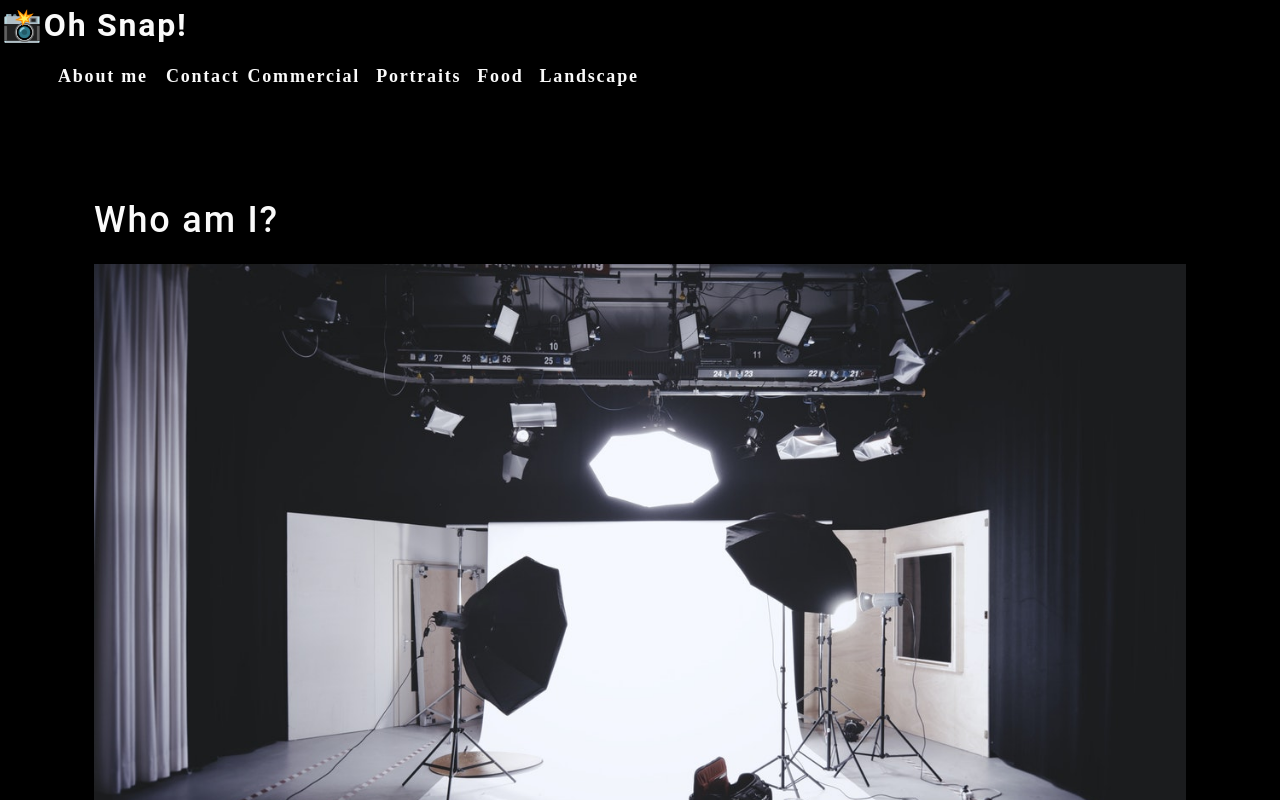
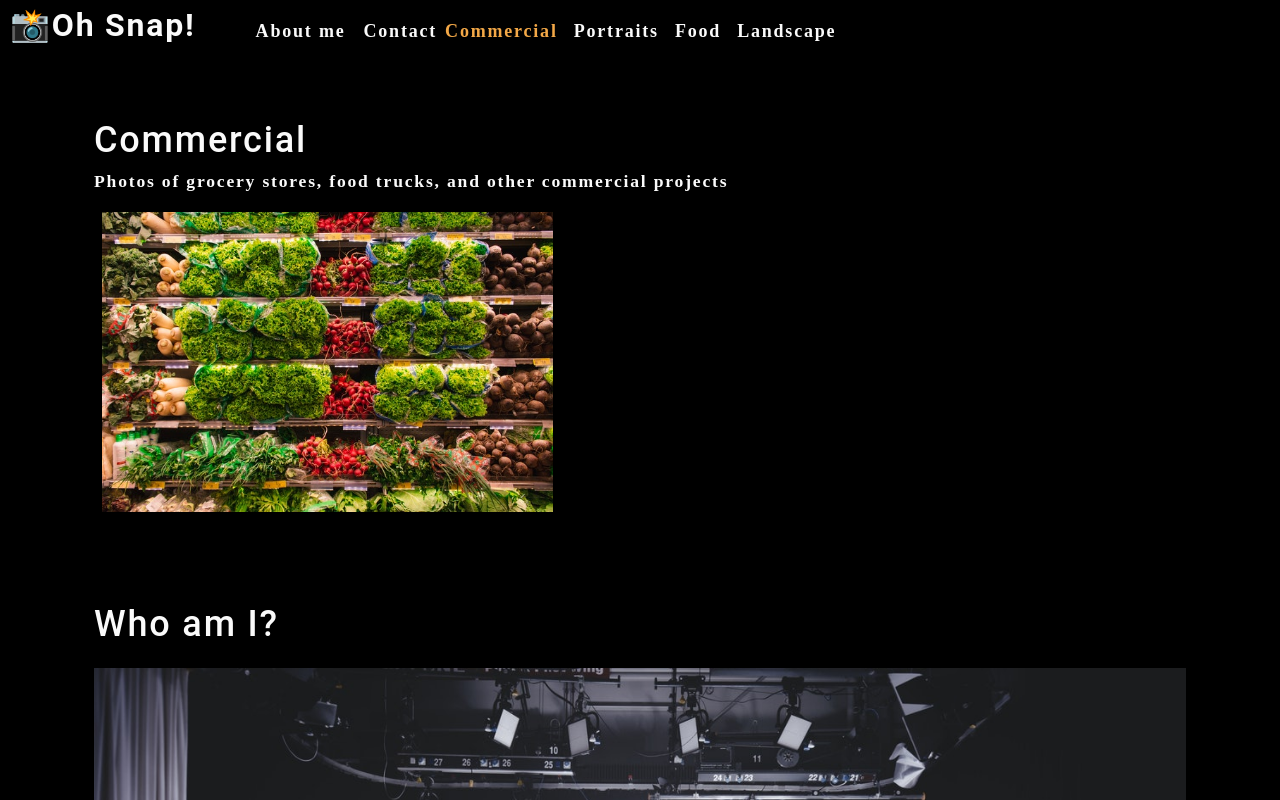
Before and after one commit to Leman102/photo-port, a React (Create React App) app: page / in a window 1280 px wide. Shown: the top 800 px of the page. Built offline with nearby package versions, Linux system fonts and the light colour scheme.

Commit message:
add useEffect and useState hooks

```diff
--- a/src/App.js
+++ b/src/App.js
@@ -1,13 +1,38 @@
-import React from 'react';
+import React, { useState } from 'react';
 import './App.css';
 import About from './components/About';
 import Nav from './components/Nav';
+import Gallery from './components/Gallery';
 
 function App() {
+  const [categories] = useState([
+    {
+        name: "commercial",
+        description: "Photos of grocery stores, food trucks, and other commercial projects",
+    },
+    {
+        name: "portraits",
+        description: "Portraits of people in my life" },
+    {
+        name: "food",
+        description: "Delicious delicacies" },
+    {
+        name: "landscape",
+        description: "Fields, farmhouses, waterfalls, and the beauty of nature",
+    },
+  ]);
+
+  const [currentCategory, setCurrentCategory] = useState(categories[0]);
+
   return (
     <div>
-      <Nav></Nav>
+      <Nav
+        categories={categories}
+        setCurrentCategory={setCurrentCategory}
+        currentCategory={currentCategory}
+      ></Nav>
       <main>
+        <Gallery></Gallery>
         <About></About>
       </main>
     </div>
--- /dev/null
+++ b/src/components/Gallery/index.js
@@ -0,0 +1,25 @@
+import React from 'react';
+import { capitalizeFirstLetter } from '../../utils/helpers';
+import photo from '../../assets/small/commercial/0.jpg'
+
+function Gallery(props) {
+    const currentCategory = {
+        name: "commercial",
+        description: "Photos of grocery stores, food trucks, and other commercial projects",
+    };
+
+    return (
+        <section>
+            <h1>{capitalizeFirstLetter(currentCategory.name)}</h1>
+            <p>{currentCategory.description}</p>
+            <div className='flex-row'>
+                <img
+                    src={photo}
+                    alt="Commercial Example"
+                    className='img-thumbnail mx-1'
+                />
+            </div>
+        </section>
+    );
+}
+export default Gallery;
--- a/src/components/Nav/index.js
+++ b/src/components/Nav/index.js
@@ -1,29 +1,19 @@
-import React from "react";
+import React, { useEffect } from "react";
+import { capitalizeFirstLetter } from "../../utils/helpers"
 
-function Nav() {
-    const categories = [
-        {
-            name: "Commercial",
-            description: "Photos of grocery stores, food trucks, and other commercial projects",
-        },
-        {
-            name: "Portraits",
-            description: "Portraits of people in my life" },
-        {
-            name: "Food",
-            description: "Delicious delicacies" },
-        {
-            name: "Landscape",
-            description: "Fields, farmhouses, waterfalls, and the beauty of nature",
-        },
-    ];
+function Nav(props) {
+    const {
+        categories = [],
+        setCurrentCategory,
+        currentCategory,
+    } = props
 
-    function categorySelected(name){
-        console.log(`${name} clicked`)
-    }
+    useEffect(() => {
+        document.title = capitalizeFirstLetter(currentCategory.name);
+    }, [currentCategory]);
 
     return (
-        <header>
+        <header className="flex-row px-1">
             <h2>
                 <a data-testid="link" href='/'>
                     <span role="img" aria-label="camera">📸</span>Oh Snap!
@@ -40,9 +30,17 @@
                         <span>Contact</span>
                     </li>
                     {categories.map((category) => (
-                        <li className="mx-1" key={category.name}>
-                            <span onClick={() => categorySelected(category.name)} >
-                                {category.name}
+                        <li className={`mx-1 ${
+                            currentCategory.name === category.name && 'navActive'
+                            }`}
+                            key={category.name}
+                        >
+                            <span
+                                onClick={() => {
+                                    setCurrentCategory(category)
+                                }}
+                            >
+                                {capitalizeFirstLetter(category.name)}
                             </span>
                         </li>
                     ))}
```
